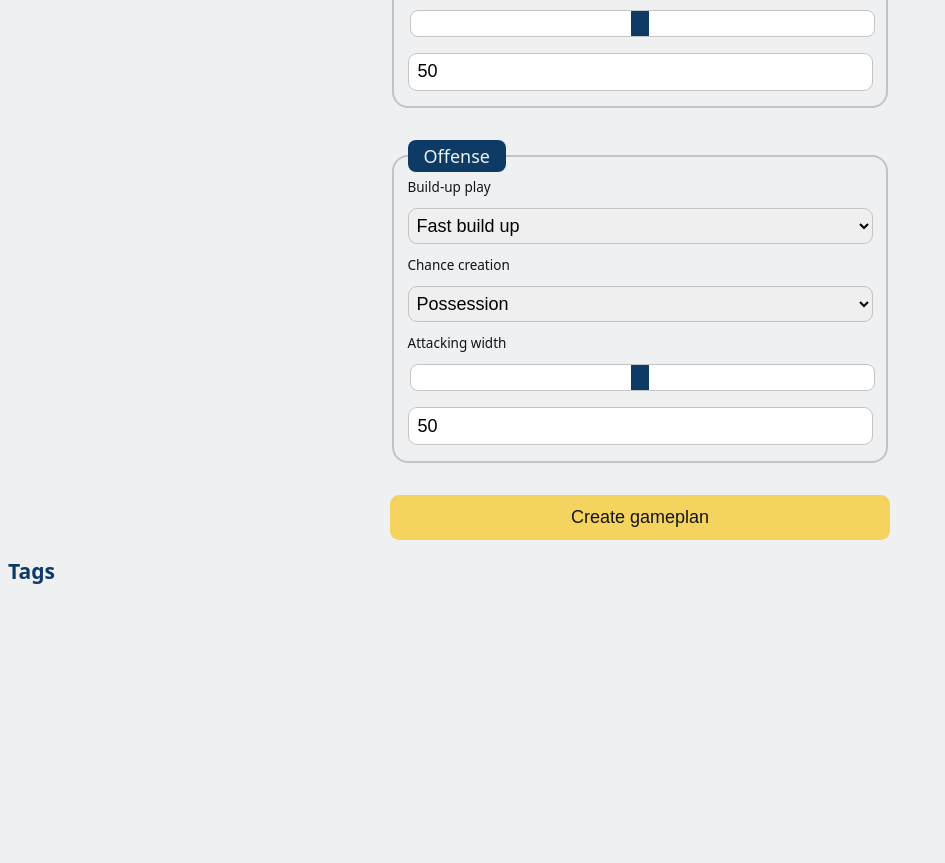
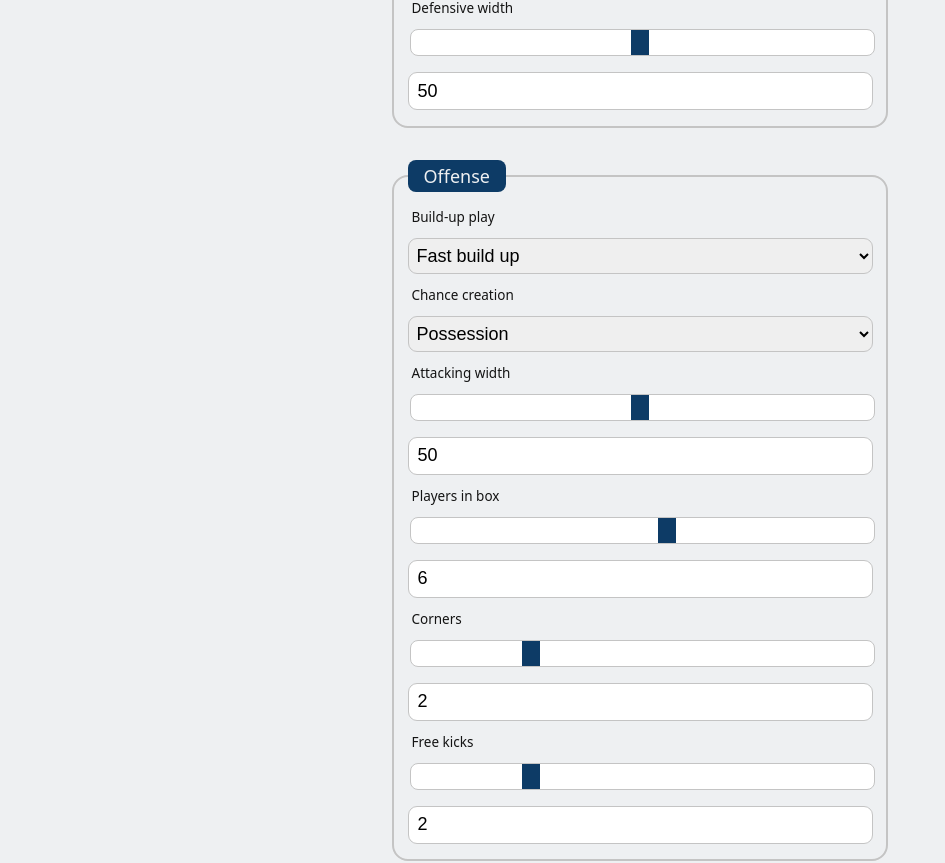
Before and after one commit to Cameronjpr/tactics-hub, a SvelteKit app: page /create in a window 1280 px wide. Shown: the part 642-1505 px from the top of the page, without its empty margins (0-945 px from the left). Before the commit the page ends 1271 px from the top, so only its background shows below. Built offline with nearby package versions, Linux system fonts and the light colour scheme.

Commit message:
connect to db

```diff
--- a/package.json
+++ b/package.json
@@ -27,5 +27,9 @@
 		"typescript": "^4.9.3",
 		"vite": "^4.0.0"
 	},
-	"type": "module"
+	"type": "module",
+	"dependencies": {
+		"@supabase/auth-helpers-sveltekit": "^0.8.7",
+		"@supabase/supabase-js": "^2.4.1"
+	}
 }
--- /dev/null
+++ b/src/lib/db.ts
@@ -0,0 +1,4 @@
+import { createClient } from '@supabase/auth-helpers-sveltekit';
+import { PUBLIC_SUPABASE_DB_URL, PUBLIC_SUPABASE_ANON_KEY } from '$env/static/public';
+
+export const supabaseClient = createClient(PUBLIC_SUPABASE_DB_URL, PUBLIC_SUPABASE_ANON_KEY);
--- a/src/routes/+layout.svelte
+++ b/src/routes/+layout.svelte
@@ -1,3 +1,6 @@
+<script lang="ts">
+</script>
+
 <nav>
 	<span>
 		<a href="/">Tactics Hub </a>
--- a/src/routes/create/+page.svelte
+++ b/src/routes/create/+page.svelte
@@ -20,8 +20,8 @@
 				chanceCreation: ChanceCreation.possession,
 				width: 50,
 				playersInBox: 6,
-				corners: 1,
-				freeKicks: 1
+				corners: 2,
+				freeKicks: 2
 			}
 		},
 		playerInstructions: {}
@@ -118,6 +118,51 @@
 			min="1"
 			max="100"
 		/>
+		<label for="playersInBox">Players in box</label>
+		<input
+			name="playersInBox"
+			type="range"
+			bind:value={newGameplan.tactics.offence.playersInBox}
+			min="1"
+			max="10"
+		/>
+		<input
+			name="playersInBox"
+			type="number"
+			bind:value={newGameplan.tactics.offence.playersInBox}
+			min="1"
+			max="10"
+		/>
+		<label for="corners">Corners</label>
+		<input
+			name="corners"
+			type="range"
+			bind:value={newGameplan.tactics.offence.corners}
+			min="1"
+			max="5"
+		/>
+		<input
+			name="corners"
+			type="number"
+			bind:value={newGameplan.tactics.offence.freeKicks}
+			min="1"
+			max="5"
+		/>
+		<label for="freeKicks">Free kicks</label>
+		<input
+			name="freeKicks"
+			type="range"
+			bind:value={newGameplan.tactics.offence.freeKicks}
+			min="1"
+			max="5"
+		/>
+		<input
+			name="freeKicks"
+			type="number"
+			bind:value={newGameplan.tactics.offence.freeKicks}
+			min="1"
+			max="5"
+		/>
 	</fieldset>
 	<button>Create gameplan</button>
 </form>
@@ -161,6 +206,7 @@
 		display: flex;
 		flex-direction: column;
 		gap: var(--medium);
+		padding-top: var(--large);
 		border-radius: var(--large);
 		border: 2px solid var(--color-lightgrey);
 	}
@@ -174,6 +220,7 @@
 	label {
 		color: var(--color-grey);
 		font-size: 0.75rem;
+		padding-left: var(--small);
 	}
 
 	ul {
```
Also changed, not shown: src/lib/Gameplan/Gameplan.svelte (+15 -10 lines), src/lib/types.ts (+17 -0 lines), src/routes/+page.server.ts (added, +11 -0 lines), src/routes/+page.svelte (+9 -1 lines), 1 other file (tests, documents, lock files or other folders).
